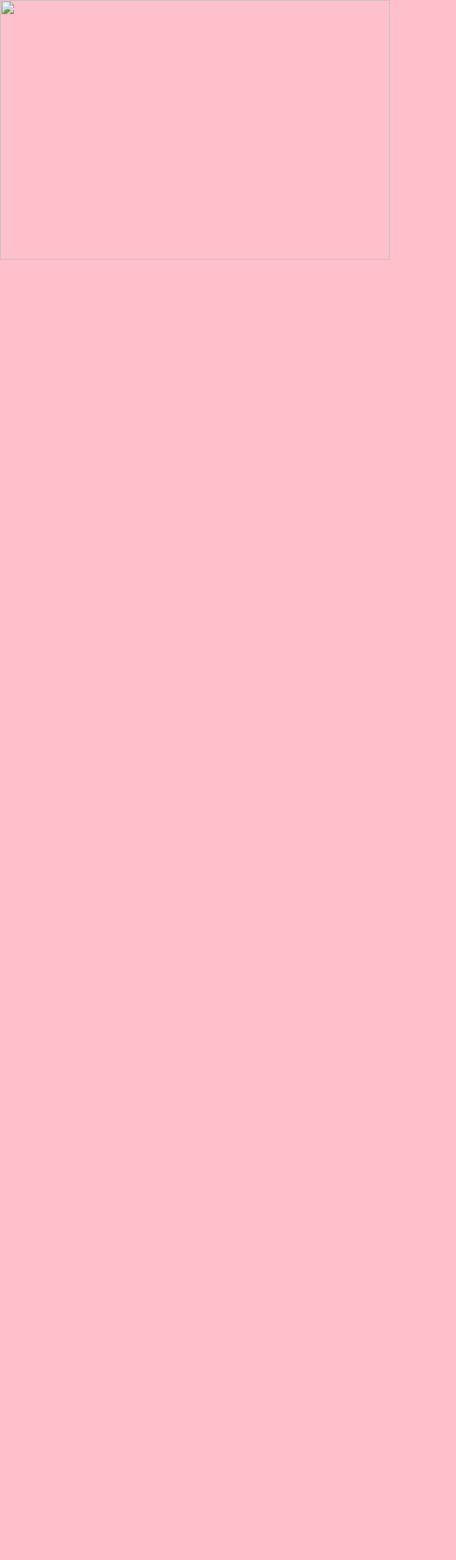
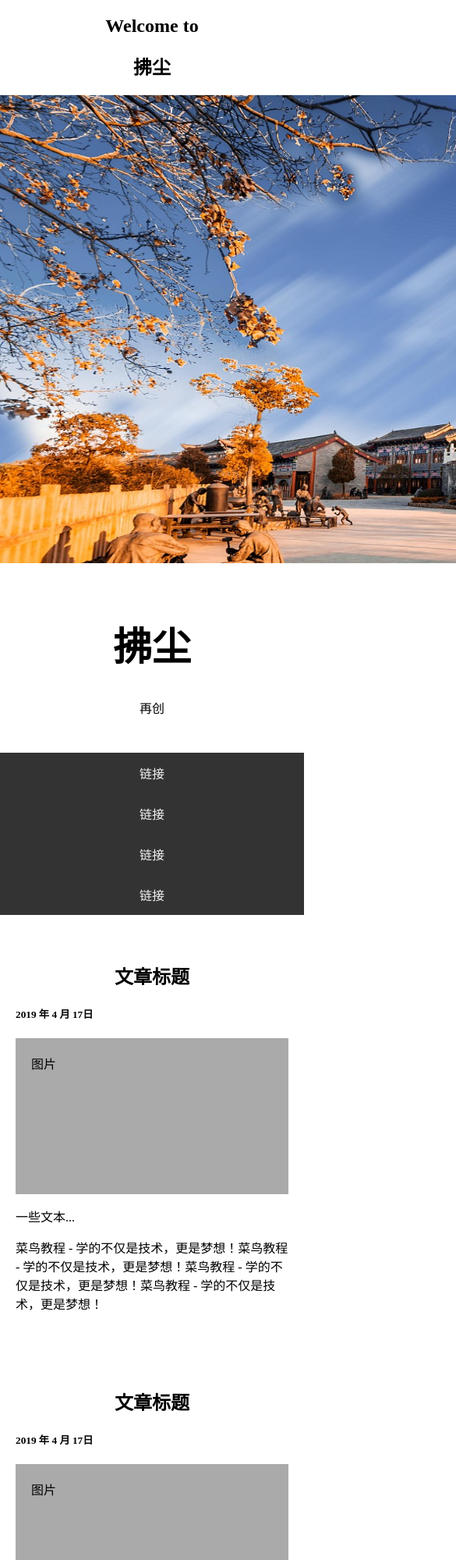
Before and after one commit to kklxs/wenbo, a plain HTML site: page index.html in a window 390 px wide. Shown: the top 2000 px of the page at 78% size, 585 px wide, since content can reach past the window. Before the commit the page ends 844 px from the top, so only its background shows below. Drawn offline with Linux system fonts and the light colour scheme.

Commit message:
Update index.html

```diff
--- a/index.html
+++ b/index.html
@@ -5,21 +5,189 @@
     <meta charset="UTF-8">
     <meta http-equiv="X-UA-Compatible" content="IE=edge">
     <meta name="viewport" content="width=device-width, initial-scale=1.0">
-    <title>Document</title>
+    <title>拂尘</title>
     <style>
         body {
             margin: 0;
-            background-color: pink;
+        }
+
+        * {
+            box-sizing: border-box;
+        }
+
+        h2 {
+            text-align: center;
+        }
+
+        /* 头部标题 */
+        .header {
+            padding: 30px;
+            text-align: center;
+            background: white;
+        }
+
+        .header h1 {
+            font-size: 50px;
+        }
+
+        /* 导航条 */
+        .topnav {
+            overflow: hidden;
+            background-color: #333;
+        }
+
+        /* 导航条链接 */
+        .topnav a {
+            float: left;
+            display: block;
+            color: #f2f2f2;
+            text-align: center;
+            padding: 14px 16px;
+            text-decoration: none;
+        }
+
+        /* 链接颜色修改 */
+        .topnav a:hover {
+            background-color: #ddd;
+            color: black;
+        }
+
+        /* 创建两列 */
+        /* Left column */
+        .leftcolumn {
+            float: left;
+            width: 75%;
+        }
+
+        /* 右侧栏 */
+        .rightcolumn {
+            float: left;
+            width: 25%;
+            background-color: #f1f1f1;
+            padding-left: 20px;
+        }
+
+        /* 图像部分 */
+        .fakeimg {
+            background-color: #aaa;
+            width: 100%;
+            padding: 20px;
+        }
+
+        /* 文章卡片效果 */
+        .card {
+            background-color: white;
+            padding: 20px;
+            margin-top: 20px;
+        }
+
+        /* 列后面清除浮动 */
+        .row:after {
+            content: "";
+            display: table;
+            clear: both;
+        }
+
+        /* 底部 */
+        .footer {
+            padding: 20px;
+            text-align: center;
+            background: #ddd;
+            margin-top: 20px;
+        }
+
+        /* 响应式布局 - 屏幕尺寸小于 800px 时，两列布局改为上下布局 */
+        @media screen and (max-width: 800px) {
+
+            .leftcolumn,
+            .rightcolumn {
+                width: 100%;
+                padding: 0;
+            }
+        }
+
+        /* 响应式布局 -屏幕尺寸小于 400px 时，导航等布局改为上下布局 */
+        @media screen and (max-width: 400px) {
+            .topnav a {
+                float: none;
+                width: 100%;
+            }
         }
     </style>
 </head>
 
 <body>
-    <div style="background-color: pink; text-align: center;">
-        <img src="微信图片_20220819131144.jpg" width="500" height="333">
+
+    <div>
+
+        <h2>Welcome to</h2>
+        <h2>拂尘</h2>
     </div>
-    <div></div>
-    <div></div>
+
+    <div>
+        <img src="https://github.com/kklxs/wenbo/blob/main/1.jpg" class="animated_animated animate__bounce" width="1263" height="600">
+    </div>
+
+
+
+    <div class="header">
+        <h1>拂尘</h1>
+        <p>再创</p>
+    </div>
+
+    <div class="topnav">
+        <a href="#">链接</a>
+        <a href="#">链接</a>
+        <a href="#">链接</a>
+        <a href="#" style="float:right">链接</a>
+    </div>
+
+    <div class="row">
+        <div class="leftcolumn">
+            <div class="card">
+                <h2>文章标题</h2>
+                <h5>2019 年 4 月 17日</h5>
+                <div class="fakeimg" style="height:200px;">图片</div>
+                <p>一些文本...</p>
+                <p>菜鸟教程 - 学的不仅是技术，更是梦想！菜鸟教程 - 学的不仅是技术，更是梦想！菜鸟教程 - 学的不仅是技术，更是梦想！菜鸟教程 - 学的不仅是技术，更是梦想！</p>
+            </div>
+            <div class="card">
+                <h2>文章标题</h2>
+                <h5>2019 年 4 月 17日</h5>
+                <div class="fakeimg" style="height:200px;">图片</div>
+                <p>一些文本...</p>
+                <p>菜鸟教程 - 学的不仅是技术，更是梦想！菜鸟教程 - 学的不仅是技术，更是梦想！菜鸟教程 - 学的不仅是技术，更是梦想！菜鸟教程 - 学的不仅是技术，更是梦想！</p>
+            </div>
+        </div>
+        <div class="rightcolumn">
+            <div class="card">
+                <h2>关于我</h2>
+                <div class="fakeimg" style="height:100px;">图片</div>
+                <p>关于我的一些信息..</p>
+            </div>
+            <div class="card">
+                <h3>热门文章</h3>
+                <div class="fakeimg">
+                    <p>图片</p>
+                </div>
+                <div class="fakeimg">
+                    <p>图片</p>
+                </div>
+                <div class="fakeimg">
+                    <p>图片</p>
+                </div>
+            </div>
+            <div class="card">
+                <h3>关注我</h3>
+                <p>一些文本...</p>
+            </div>
+        </div>
+    </div>
+
+    <div class="footer">
+        <h2>底部区域</h2>
+    </div>
+
 </body>
 
 </html>
```
